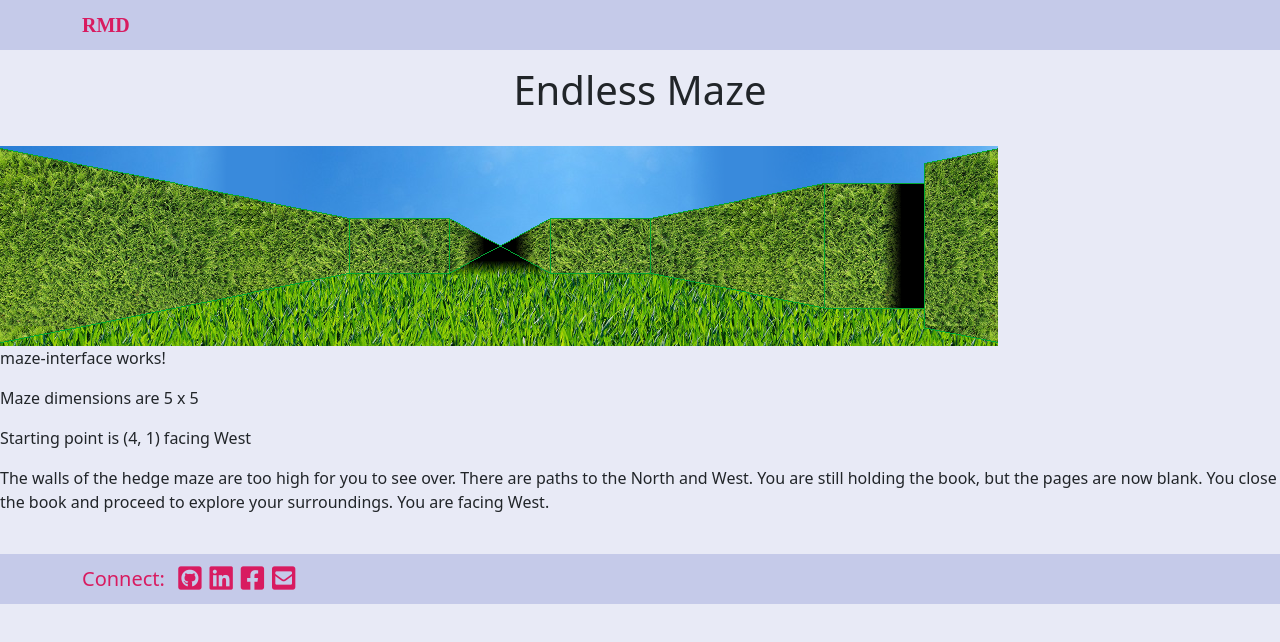
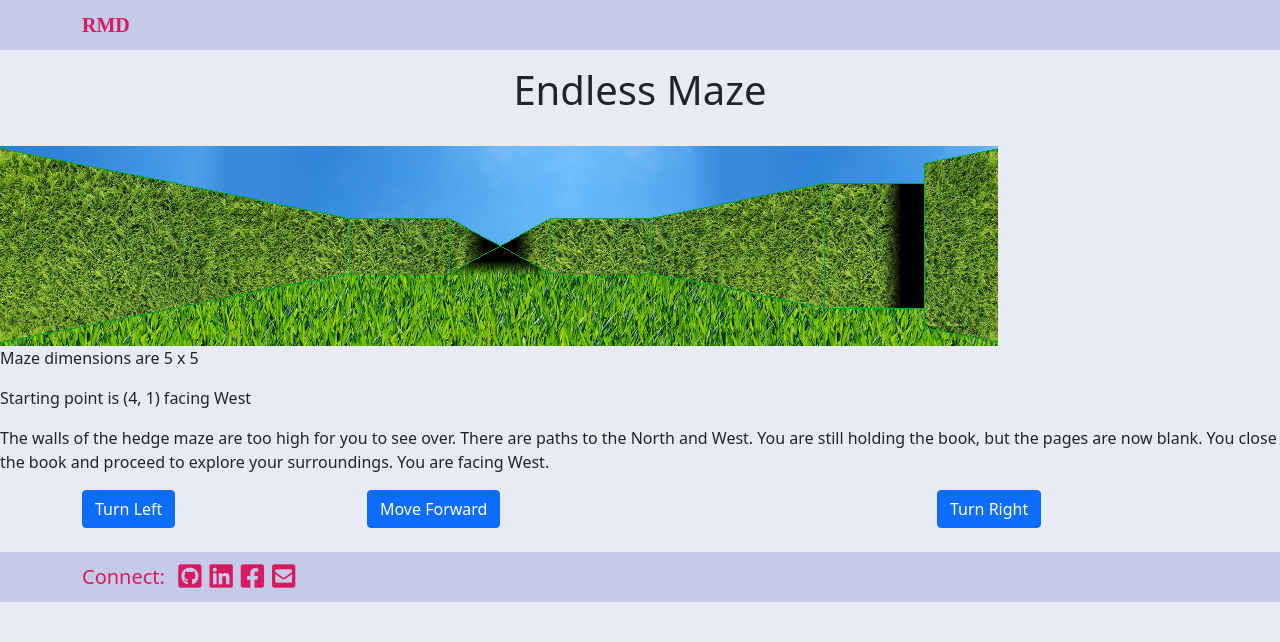
Before and after one commit to m1robyndunstan/EndlessMazeGame, an Angular app in the folder endless-maze-game/: page / in a window 1280 px wide. Both pictures are taken after a click on the button "Continue". Shown: the top 642 px of the page. Built offline with nearby package versions, Linux system fonts and the light colour scheme; a web font is replaced by a local one.

Commit message:
add navigation buttons

```diff
--- a/endless-maze-game/src/app/maze-interface/maze-interface.component.html
+++ b/endless-maze-game/src/app/maze-interface/maze-interface.component.html
@@ -3,9 +3,23 @@
     [imageCenterUrl]="mazeCenterImage"
     [imageRightUrl]="mazeRightImage"
     ></app-maze-image>
-<p>maze-interface works!</p>
+
 <div *ngIf="currentGame">
     <p>Maze dimensions are {{currentGame.dimensions[0]}} x {{currentGame.dimensions[1]}}</p>
     <p *ngIf="currentGame.playerLocation">Starting point is ({{currentGame.playerLocation.x}}, {{currentGame.playerLocation.y}}) facing {{playerStartDir}}</p>
     <p>{{playerStartFlavor}}</p>
 </div>
+
+<div class='container'>
+    <div class='row'>
+        <div class='col'>
+            <button type='button' class='btn btn-primary'>Turn Left</button>
+        </div>
+        <div class='col-6'>
+            <button type='button' class='btn btn-primary'>Move Forward</button>
+        </div>
+        <div class='col'>
+            <button type='button' class='btn btn-primary'>Turn Right</button>
+        </div>
+    </div>
+</div>
```
